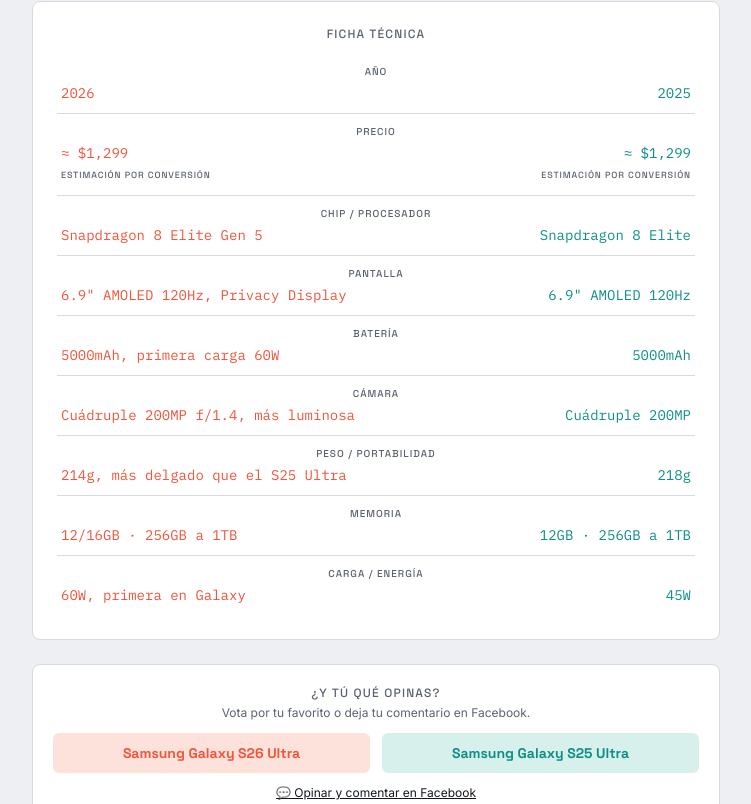
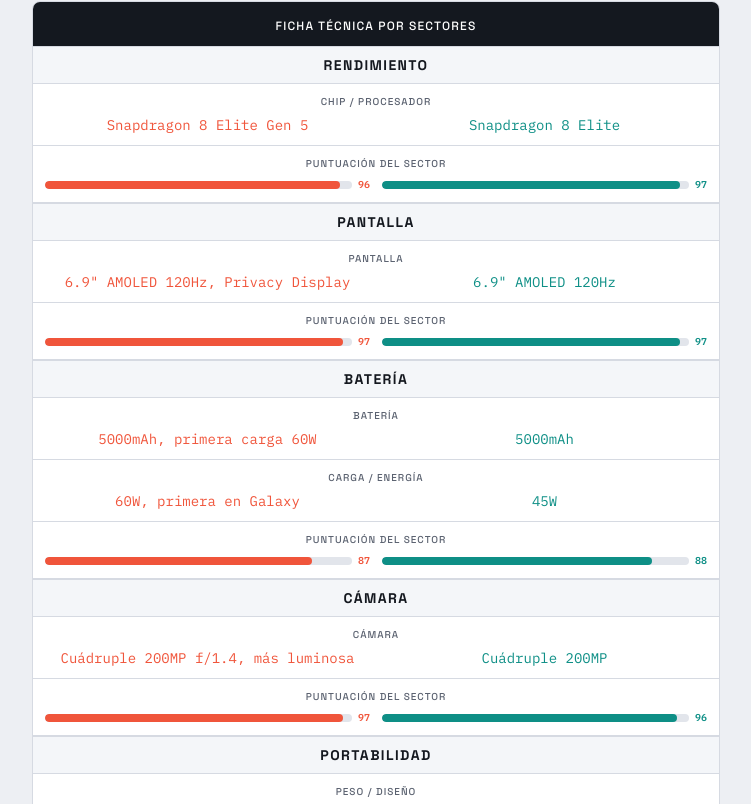
Before and after one commit to Francisco101299/comparador-dispositivos, a React (Vite) app: page /comparar/samsung-galaxy-s26-ultra-vs-samsung-galaxy-s25-ultra in a window 1280 px wide. Shown: the part 2916-3720 px from the top of the page, without its empty margins (264-1015 px from the left). Built offline with nearby package versions, Linux system fonts and the light colour scheme.

Commit message:
Update SpecsTable.jsx

```diff
--- a/src/components/SpecsTable.jsx
+++ b/src/components/SpecsTable.jsx
@@ -1,82 +1,121 @@
 // ============================================================================
 // src/components/SpecsTable.jsx
-// Ficha técnica lado a lado (estilo versus). Extrae correctamente los
-// precios del sistema de pricing.js (objetos {text, label, isEstimate}).
+// Ficha técnica comparada POR SECTORES (estilo versus.com): cada sector con
+// encabezado, filas de características lado a lado y puntuación del sector.
 // ============================================================================
 import { COLORS } from "../data/theme";
 
+function ScoreBar({ value, color }) {
+  return (
+    <div className="flex items-center gap-1.5">
+      <div className="flex-1 h-2 rounded-full overflow-hidden" style={{ backgroundColor: "#E2E5EB" }}>
+        <div className="h-full rounded-full" style={{ width: `${value || 0}%`, backgroundColor: color }} />
+      </div>
+      <span className="text-[10px] font-bold shrink-0" style={{ color, fontFamily: "'IBM Plex Mono', monospace" }}>
+        {typeof value === "number" ? value : "—"}
+      </span>
+    </div>
+  );
+}
+
 export default function SpecsTable({ devA, devB, priceA, priceB }) {
-  // Helper: extraer texto y etiqueta del precio (soporta objeto o string)
-  const getPriceInfo = (priceObj, fallback) => {
-    if (!priceObj) return { text: fallback, label: "", isEstimate: false };
-    if (typeof priceObj === "string") return { text: priceObj, label: "", isEstimate: false };
-    return {
-      text: priceObj.text || fallback || "—",
-      label: priceObj.label || "",
-      isEstimate: priceObj.isEstimate || false,
-    };
-  };
+  const dA = devA.details || {};
+  const dB = devB.details || {};
+  const sA = devA.scores || {};
+  const sB = devB.scores || {};
 
-  const infoA = getPriceInfo(priceA, devA.price);
-  const infoB = getPriceInfo(priceB, devB.price);
-
-  const rows = [
+  const sections = [
+    {
+      title: "Rendimiento",
+      scoreKey: "rendimiento",
+      rows: [{ label: "Chip / Procesador", a: dA.rendimiento, b: dB.rendimiento }],
+    },
+    {
+      title: "Pantalla",
+      scoreKey: "pantalla",
+      rows: [{ label: "Pantalla", a: dA.pantalla, b: dB.pantalla }],
+    },
+    {
+      title: "Batería",
+      scoreKey: "bateria",
+      rows: [
+        { label: "Batería", a: dA.bateria, b: dB.bateria },
+        { label: "Carga / Energía", a: dA.energia, b: dB.energia },
+      ],
+    },
+    {
+      title: "Cámara",
+      scoreKey: "camara",
+      rows: [{ label: "Cámara", a: dA.camara, b: dB.camara }],
+    },
+    {
+      title: "Portabilidad",
+      scoreKey: "portabilidad",
+      rows: [{ label: "Peso / Diseño", a: dA.portabilidad, b: dB.portabilidad }],
+    },
+    {
+      title: "Memoria y almacenamiento",
+      scoreKey: "memoria",
+      rows: [{ label: "RAM / Almacenamiento", a: dA.memoria, b: dB.memoria }],
+    },
+    {
+      title: "General",
+      scoreKey: "precioCalidad",
+      rows: [
         { label: "Año", a: String(devA.year), b: String(devB.year) },
-    {
-      label: "Precio",
-      a: infoA.text,
-      aLabel: infoA.label,
-      aEstimate: infoA.isEstimate,
-      b: infoB.text,
-      bLabel: infoB.label,
-      bEstimate: infoB.isEstimate,
-      isPrice: true,
+        { label: "Precio", a: (priceA && priceA.text) || devA.price, b: (priceB && priceB.text) || devB.price },
+      ],
     },
-    { label: "Chip / Procesador", a: devA.details?.rendimiento, b: devB.details?.rendimiento },
-    { label: "Pantalla", a: devA.details?.pantalla, b: devB.details?.pantalla },
-    { label: "Batería", a: devA.details?.bateria, b: devB.details?.bateria },
-    { label: "Cámara", a: devA.details?.camara, b: devB.details?.camara },
-    { label: "Peso / Portabilidad", a: devA.details?.portabilidad, b: devB.details?.portabilidad },
-    { label: "Memoria", a: devA.details?.memoria, b: devB.details?.memoria },
-    { label: "Carga / Energía", a: devA.details?.energia, b: devB.details?.energia },
-  ].filter((r) => (r.a || r.b) && (r.isPrice || true));
+  ];
 
   return (
-    <div className="rounded-lg p-4 sm:p-6 mt-6 mb-6" style={{ backgroundColor: "#fff", border: `1px solid ${COLORS.line}` }}>
-      <div className="text-xs uppercase tracking-widest mb-3 text-center" style={{ color: COLORS.muted, fontFamily: "'Space Grotesk', sans-serif" }}>
-        Ficha técnica
+    <div className="rounded-lg mt-6 overflow-hidden" style={{ backgroundColor: "#fff", border: `1px solid ${COLORS.line}` }}>
+      <div className="p-4 pb-3 text-center" style={{ backgroundColor: COLORS.panelDark }}>
+        <div className="text-xs uppercase tracking-widest" style={{ color: "#fff", fontFamily: "'Space Grotesk', sans-serif" }}>
+          Ficha técnica por sectores
         </div>
-      <div className="flex flex-col">
-        {rows.map((r) => (
-          <div key={r.label} className="py-2.5 border-b last:border-b-0" style={{ borderColor: COLORS.line }}>
-            <div className="text-[10px] uppercase tracking-widest text-center mb-1" style={{ color: COLORS.muted, fontFamily: "'Space Grotesk', sans-serif" }}>
+      </div>
+
+      {sections.map((sec) => (
+        <div key={sec.title}>
+          <div
+            className="py-2 px-3 text-center text-xs sm:text-sm font-bold uppercase tracking-widest border-y"
+            style={{ backgroundColor: "#F4F6F9", borderColor: COLORS.line, color: COLORS.ink, fontFamily: "'Space Grotesk', sans-serif" }}
+          >
+            {sec.title}
+          </div>
+
+          {sec.rows.map((r) =>
+            (r.a || r.b) ? (
+              <div key={r.label} className="py-2.5 border-b" style={{ borderColor: COLORS.line }}>
+                <div className="text-[10px] uppercase tracking-widest text-center mb-1.5 px-2" style={{ color: COLORS.muted, fontFamily: "'Space Grotesk', sans-serif" }}>
                   {r.label}
                 </div>
-            <div className="grid grid-cols-2 gap-3 text-xs sm:text-sm px-1">
-              <div>
-                <span className="font-medium break-words block" style={{ color: COLORS.a, fontFamily: "'IBM Plex Mono', monospace" }}>
+                <div className="grid grid-cols-2 gap-3 px-3 text-xs sm:text-sm">
+                  <span className="font-medium break-words text-center" style={{ color: COLORS.a, fontFamily: "'IBM Plex Mono', monospace" }}>
                     {r.a || "—"}
                   </span>
-                {r.isPrice && r.aLabel && (
-                  <span className="text-[9px] uppercase tracking-widest mt-0.5 block" style={{ color: r.aEstimate ? COLORS.muted : COLORS.a, fontFamily: "'Space Grotesk', sans-serif" }}>
-                    {r.aLabel}
-                  </span>
-                )}
-              </div>
-              <div className="text-right">
-                <span className="font-medium break-words block" style={{ color: COLORS.b, fontFamily: "'IBM Plex Mono', monospace" }}>
+                  <span className="font-medium break-words text-center" style={{ color: COLORS.b, fontFamily: "'IBM Plex Mono', monospace" }}>
                     {r.b || "—"}
                   </span>
-                {r.isPrice && r.bLabel && (
-                  <span className="text-[9px] uppercase tracking-widest mt-0.5 block" style={{ color: r.bEstimate ? COLORS.muted : COLORS.b, fontFamily: "'Space Grotesk', sans-serif" }}>
-                    {r.bLabel}
-                  </span>
-                )}
                 </div>
               </div>
+            ) : null
+          )}
+
+          {sec.scoreKey && (typeof sA[sec.scoreKey] === "number" || typeof sB[sec.scoreKey] === "number") && (
+            <div className="py-2.5 border-b" style={{ borderColor: COLORS.line }}>
+              <div className="text-[10px] uppercase tracking-widest text-center mb-1.5" style={{ color: COLORS.muted, fontFamily: "'Space Grotesk', sans-serif" }}>
+                Puntuación del sector
+              </div>
+              <div className="grid grid-cols-2 gap-3 px-3">
+                <ScoreBar value={sA[sec.scoreKey]} color={COLORS.a} />
+                <ScoreBar value={sB[sec.scoreKey]} color={COLORS.b} />
+              </div>
+            </div>
+          )}
         </div>
       ))}
     </div>
-    </div>
   );
       }
```
Lines whose indentation alone changed are shown as unchanged.
